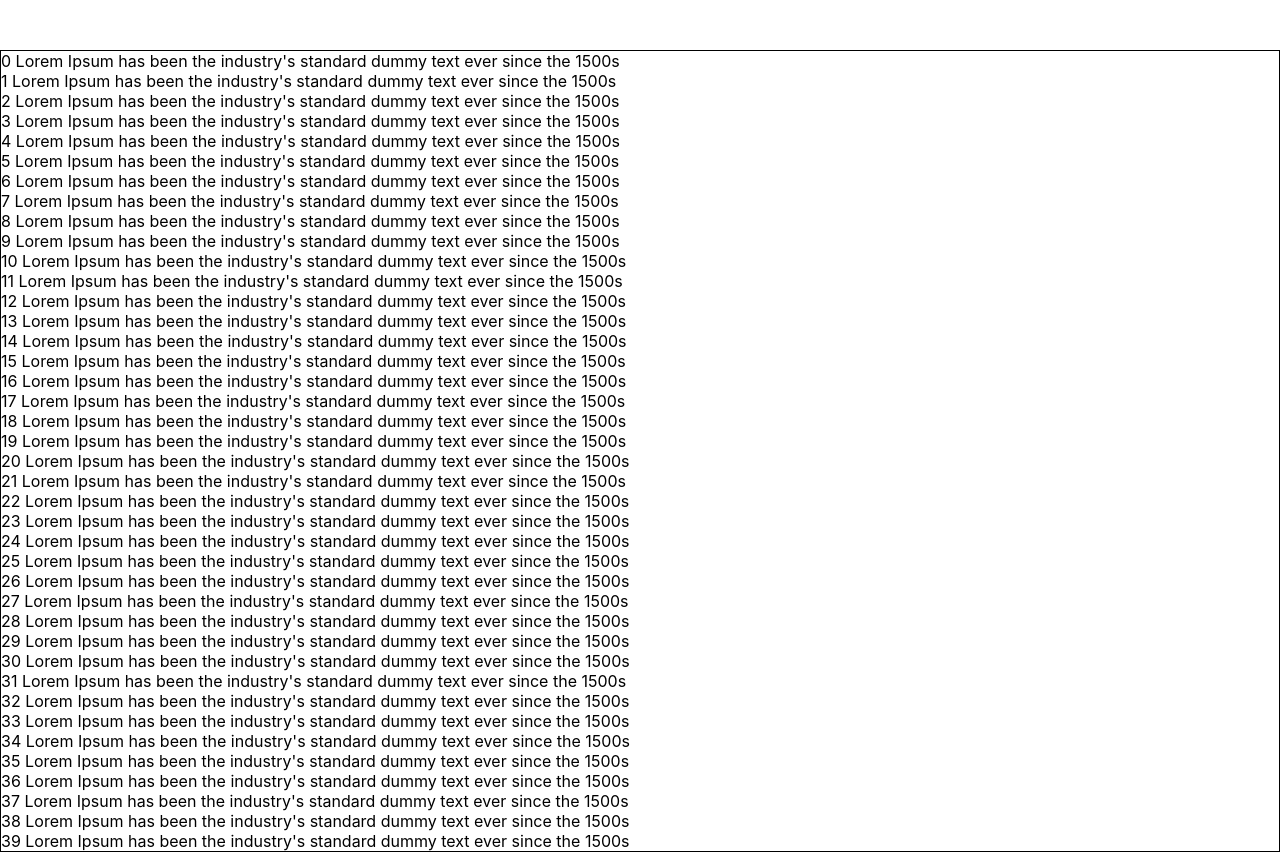
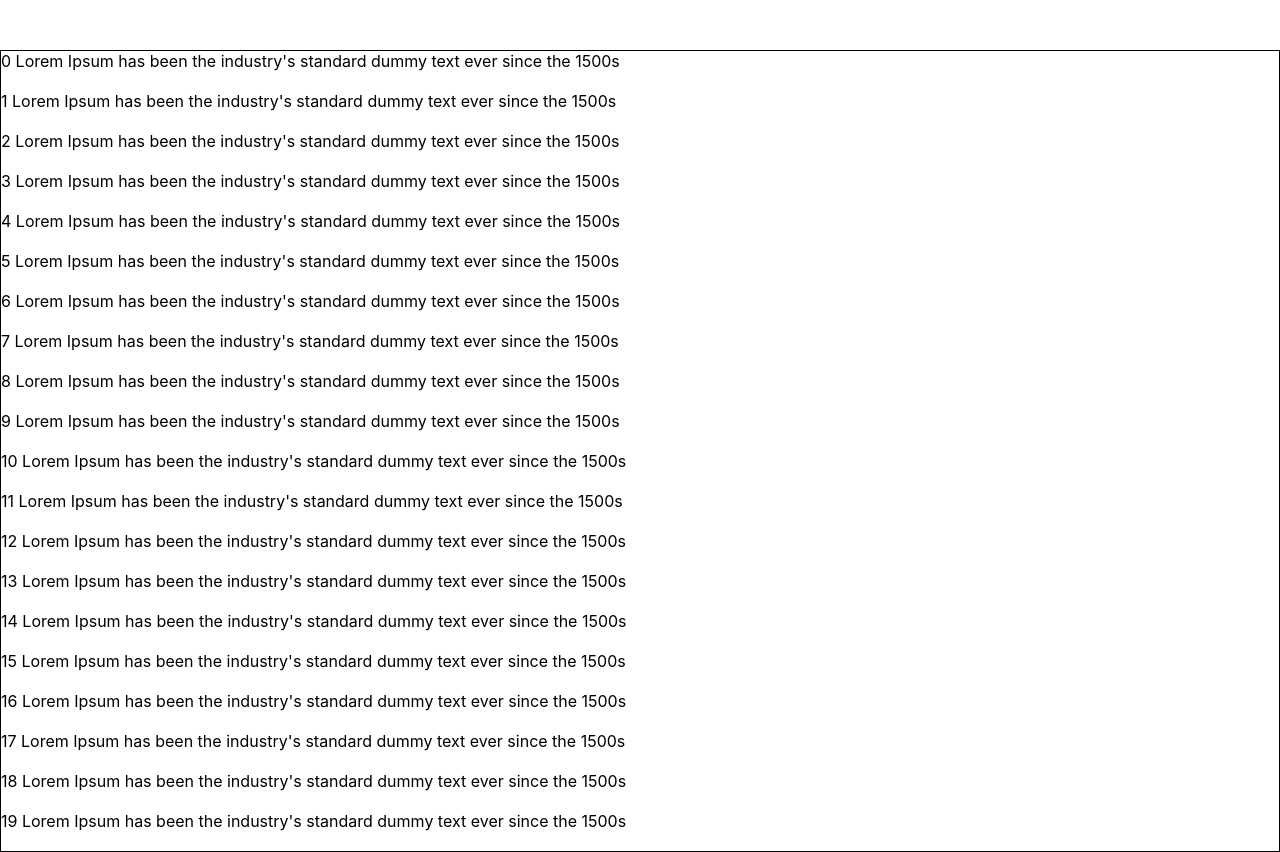
Before and after one commit to jackthecodemonkey/react-sliced-list, a React (Create React App) app: page / in a window 1280 px wide. Built offline with nearby package versions, Linux system fonts and the light colour scheme.

Commit message:
finished initial implementing

```diff
--- a/src/App.js
+++ b/src/App.js
@@ -26,7 +26,7 @@ class MagicGrid extends React.Component {
     this.wrapperRef = React.createRef();
     this.state = {
       start: 0,
-      end: 40,
+      end: 20,
     }
   }
 
@@ -44,6 +44,7 @@ class MagicGrid extends React.Component {
     this.setState({
       start: startIndex,
       end: endIndex,
+      scrollTop: currentScollTop
     })
   }
 
@@ -52,7 +53,7 @@ class MagicGrid extends React.Component {
       <div ref={this.wrapperRef} onScroll={this.getStyleProps} style={wrapperStyle}>
         <div ref={this.gridWrapper} style={gridWrapper}>
           {
-            this.props.children(this.state.start, this.state.end)
+            this.props.children(this.state.start, this.state.end, this.state.scrollTop)
           }
         </div>
       </div>
@@ -79,26 +80,56 @@ class Row extends React.Component {
     return <div
       onMouseOut={() => { this.updateBg(false) }}
       onMouseOver={() => { this.updateBg(true) }}
-      style={{ display: 'flex', width: '100%', height: '20px', background: this.state.over ? 'salmon' : '' }}>
+      style={{ display: 'flex', width: '100%', height: '40px', background: this.state.over ? 'salmon' : '' }}>
       {this.props.number} Lorem Ipsum has been the industry's standard dummy text ever since the 1500s
   </div>
   }
 }
 
 function App() {
-
-  const arr = Array(8000);
-  for (let i = 0; i < 8000; i++) {
+  const arr = Array(4000);
+  for (let i = 0; i < 4000; i++) {
     arr[i] = i;
   }
 
-  const getRows = (start, end) => {
+  const getRows = (start, end, scrollTop) => {
     if (start === -1 || end === -1) return null;
-    const slice = arr.slice(start, end);
+
+    let startIndex = start;
+    let endIndex = end;
+
+    if (start > 2) {
+      startIndex = start - 1;
+    }
+
+    if (end < 501) {
+      endIndex = end + 1;
+    }
+
+    const slice = arr.slice(
+      startIndex,
+      endIndex
+    );
+
     if (slice && slice.length) {
-      return slice.map((num) => {
+      const tmp = slice.map((num) => {
         return <Row number={num} />
       })
+
+      if (start) {
+        let first = [];
+
+        let rest = Math.floor(scrollTop / 40);
+
+        for (let i = 0; i < rest - 1; i++) {
+          first.push(<div style={{ height: '40px' }}></div>);
+        }
+
+        return first.concat(tmp);
+      }
+
+      return tmp;
+
     }
   }
 
@@ -106,9 +137,9 @@ function App() {
     <div className="App">
       <div style={{ marginTop: '50px' }}>
         <MagicGrid
-          rowHeight={20}>
-          {(start, end) => {
-            return <div style={{ display: 'flex', flexDirection: 'column', position: 'fixed' }}>{getRows(start, end)}</div>
+          rowHeight={40}>
+          {(start, end, scrollTop) => {
+            return <div style={{ display: 'flex', flexDirection: 'column' }}>{getRows(start, end, scrollTop)}</div>
           }}
         </MagicGrid>
       </div>
```
